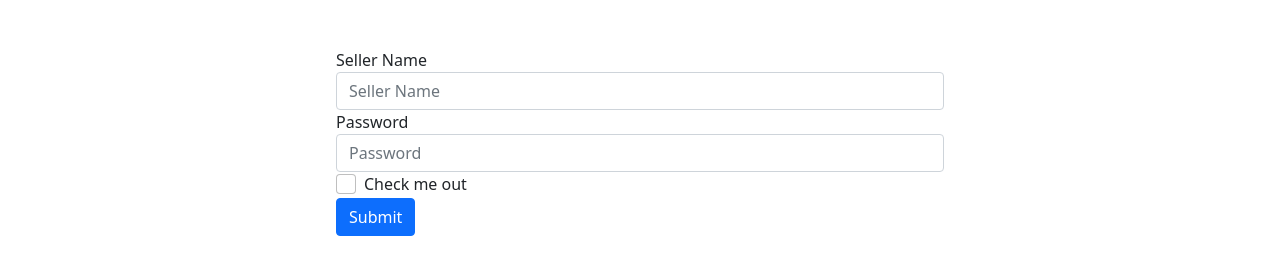
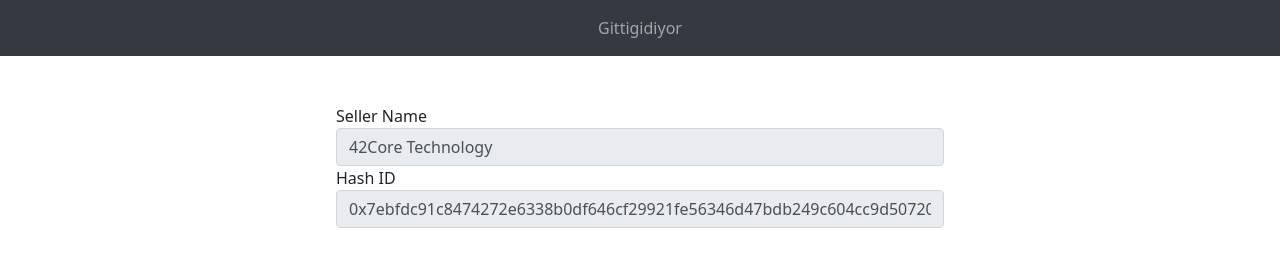
Before and after one commit to ErtugrulSoylu/42Core, a website: page pages/sellerscan-admin.html in a window 1280 px wide. Drawn offline with nearby package versions, Linux system fonts and the light colour scheme.

Commit message:
admin panel eklendi

```diff
--- a/pages/gittigidiyor.html
+++ b/pages/sellerscan-admin.html
@@ -19,41 +19,38 @@
     ></script>
   </head>
   <body>
+    <nav class="navbar navbar-expand-lg navbar-dark bg-dark">
+        <div class="container">
+          <div class="d-md-flex d-block flex-row mx-md-auto mx-0">
+            <ul class="navbar-nav">
+              <li class="nav-item">
+                <a class="nav-link" href="/gittigidiyor-admin.html">Gittigidiyor</a>
+              </li>
+            </ul>
+          </div>
+        </div>
+      </nav>
     <div class="container w-50">
       <div class="mt-5">
         <form class="">
           <div class="form-group">
-            <label for="exampleInputEmail1">Seller Name</label>
-            <input
+            <label for="sellername">Seller Name</label>
+            <input readonly
               type="text"
               class="form-control"
               id="sellername"
-              placeholder="Seller Name"
+              value="42Core Technology"
             />
-            <!-- <small id="emailHelp" class="form-text text-muted"
-              >We'll never share your email with anyone else.</small
-            > -->
           </div>
           <div class="form-group">
-            <label for="exampleInputPassword1">Password</label>
-            <input
-              type="password"
+            <label for="hashid">Hash ID</label>
+            <input readonly
+              type="text"
               class="form-control"
-              id="exampleInputPassword1"
-              placeholder="Password"
+              id="sellername"
+              value="0x7ebfdc91c8474272e6338b0df646cf29921fe56346d47bdb249c604cc9d50720"
             />
           </div>
-          <div class="form-group form-check">
-            <input
-              type="checkbox"
-              class="form-check-input"
-              id="exampleCheck1"
-            />
-            <label class="form-check-label" for="exampleCheck1"
-              >Check me out</label
-            >
-          </div>
-          <button type="submit" class="btn btn-primary">Submit</button>
         </form>
       </div>
     </div>
```
Also changed, not shown: index.html (+4 -4 lines), pages/gittigidiyor-admin.html (added, +75 -0 lines), pages/sellerscan.html (+19 -0 lines).
